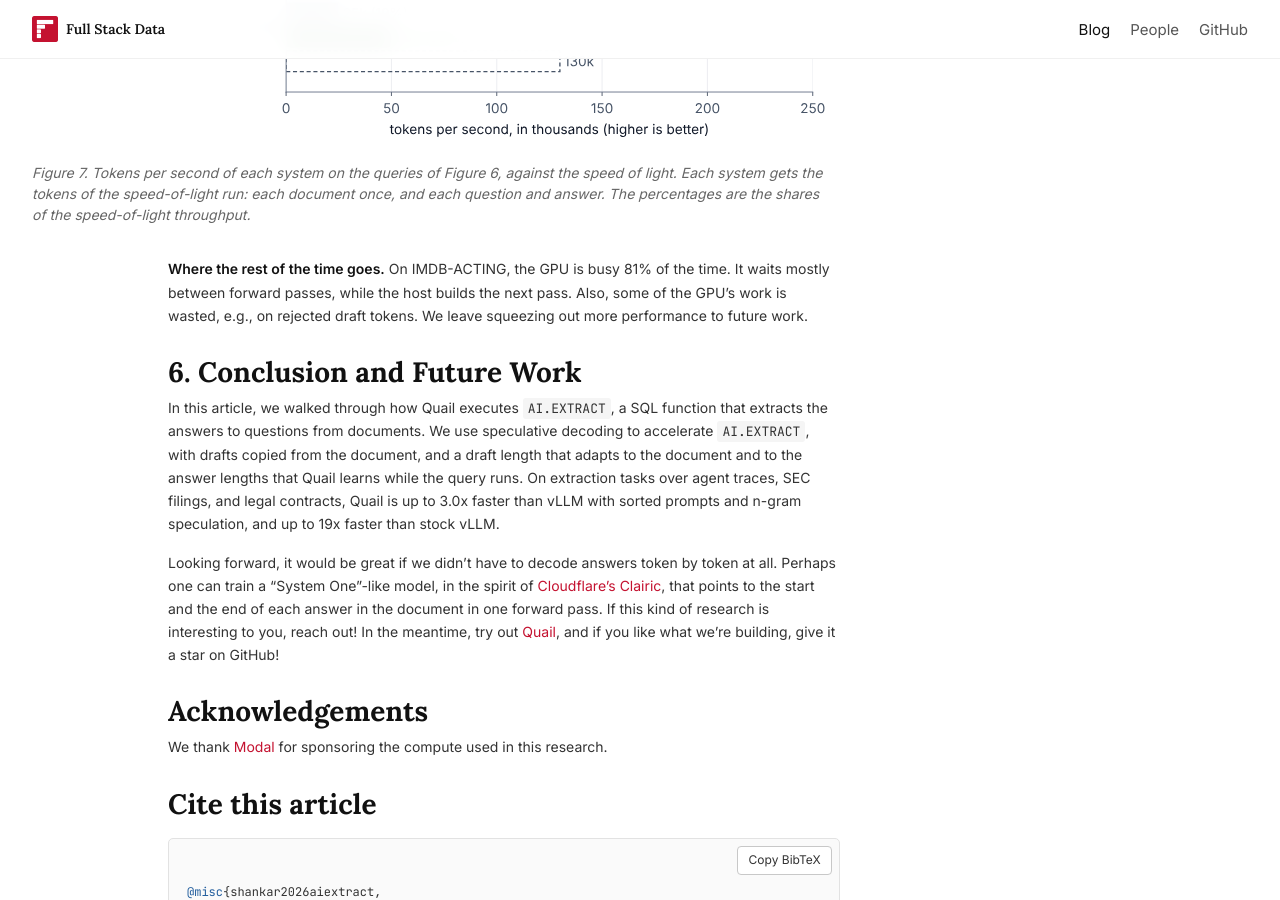
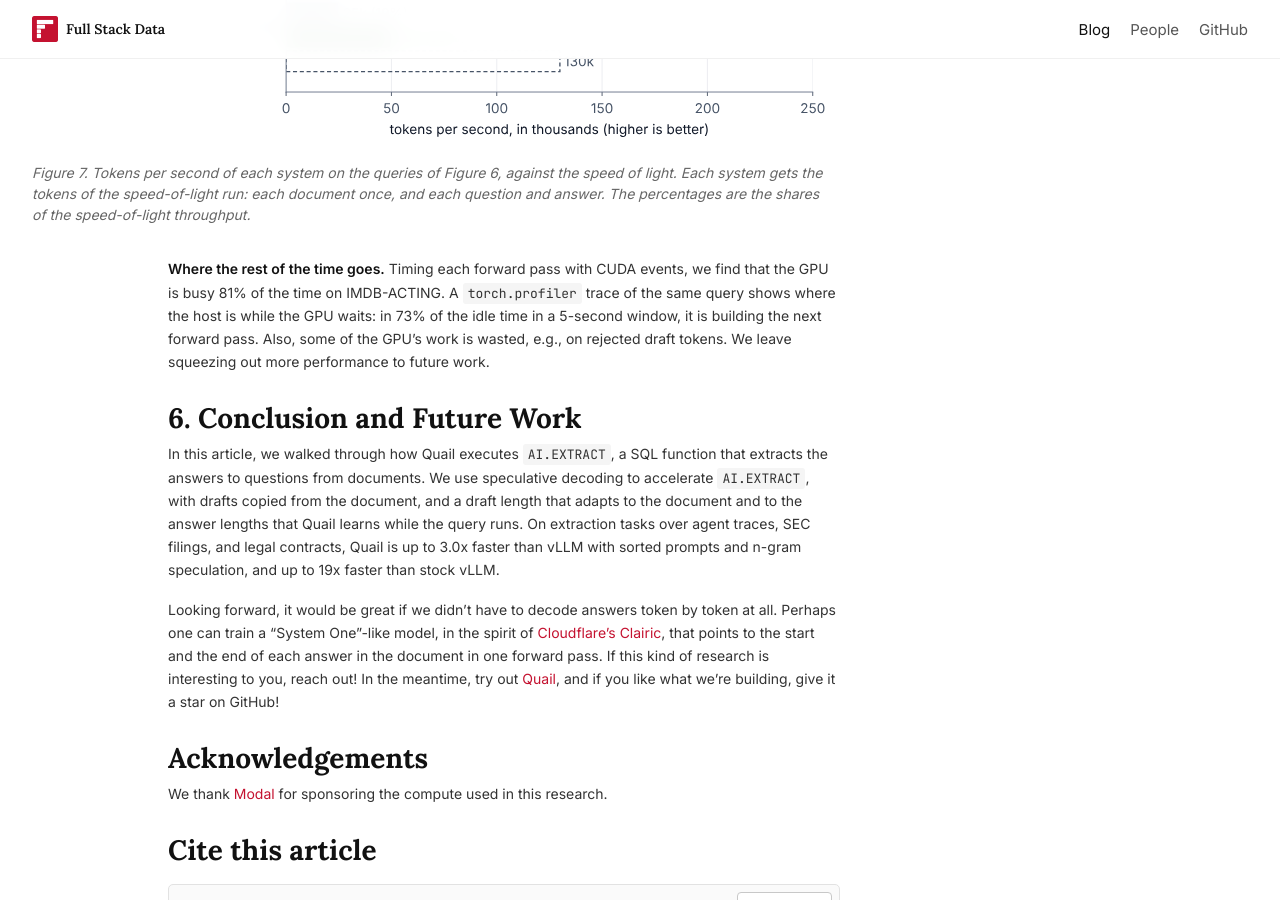
Before and after one commit to fsdatalab/fsdatalab.github.io, a Jekyll site: the page built from _posts/2026-10-26-ai-extract.md, in a window 1280 px wide and 900 px high, scrolled down 9294 px. Built offline with Jekyll 4.4.1, drawn with Linux system fonts in a browser that asks for light colours.

Commit message:
State where the GPU-idle numbers come from in the AI.EXTRACT post
The 81% comes from per-pass CUDA event timing; the share of idle time
spent building the next pass comes from a torch.profiler trace with
Python stacks on quail b4cb828.

Co-Authored-By: Claude Opus 5.5 <noreply@anthropic.com>
Claude-Session: https://claude.ai/code/session_012G22YLMk5BfN66z5wzqWeJ

```diff
--- a/_posts/2026-10-26-ai-extract.md
+++ b/_posts/2026-10-26-ai-extract.md
@@ -211,7 +211,7 @@ We use two groups of QUAIL-B queries.
 <figcaption>Figure 7. Tokens per second of each system on the queries of Figure 6, against the speed of light. Each system gets the tokens of the speed-of-light run: each document once, and each question and answer. The percentages are the shares of the speed-of-light throughput.</figcaption>
 </figure>
 
-**Where the rest of the time goes.** On IMDB-ACTING, the GPU is busy 81% of the time. It waits mostly between forward passes, while the host builds the next pass. Also, some of the GPU's work is wasted, e.g., on rejected draft tokens. We leave squeezing out more performance to future work.
+**Where the rest of the time goes.** Timing each forward pass with CUDA events, we find that the GPU is busy 81% of the time on IMDB-ACTING. A `torch.profiler` trace of the same query shows where the host is while the GPU waits: in 73% of the idle time in a 5-second window, it is building the next forward pass. Also, some of the GPU's work is wasted, e.g., on rejected draft tokens. We leave squeezing out more performance to future work.
 
 # 6. Conclusion and Future Work
 
```
